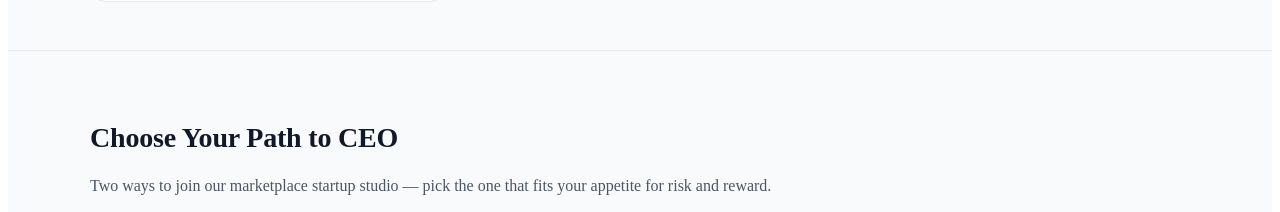
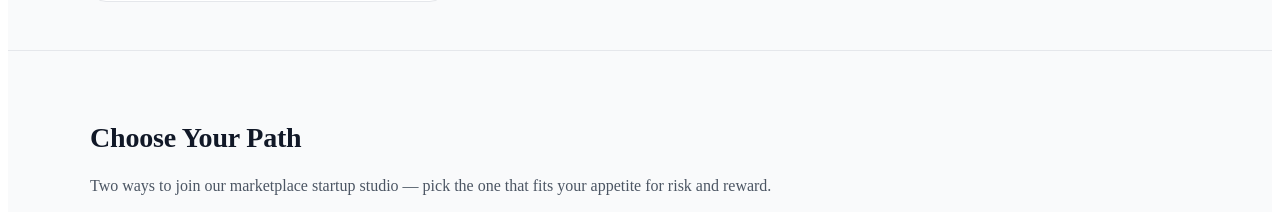
Before and after one commit to marketplaceholdings/marketplace-holdings-site, a React (Vite) app in the folder marketplace-holdings-site/: page / in a window 1280 px wide. Shown: the part 3965-4177 px from the top of the page. Built offline with nearby package versions, Linux system fonts and the light colour scheme.

Commit message:
Update App.jsx

```diff
--- a/marketplace-holdings-site/src/App.jsx
+++ b/marketplace-holdings-site/src/App.jsx
@@ -397,7 +397,7 @@ export default function App() {
       <section id="choose-your-path" style={{ borderTop: `1px solid ${theme.border}`, background: theme.bgAlt }}>
         <Container>
           <div style={{ padding: "48px 0" }}>
-            <H2>Choose Your Path to CEO</H2>
+            <H2>Choose Your Path</H2>
             <p style={{ marginTop: 8, color: theme.subtext, maxWidth: 900 }}>
               Two ways to join our marketplace startup studio — pick the one that fits your appetite for risk and reward.
             </p>
```
